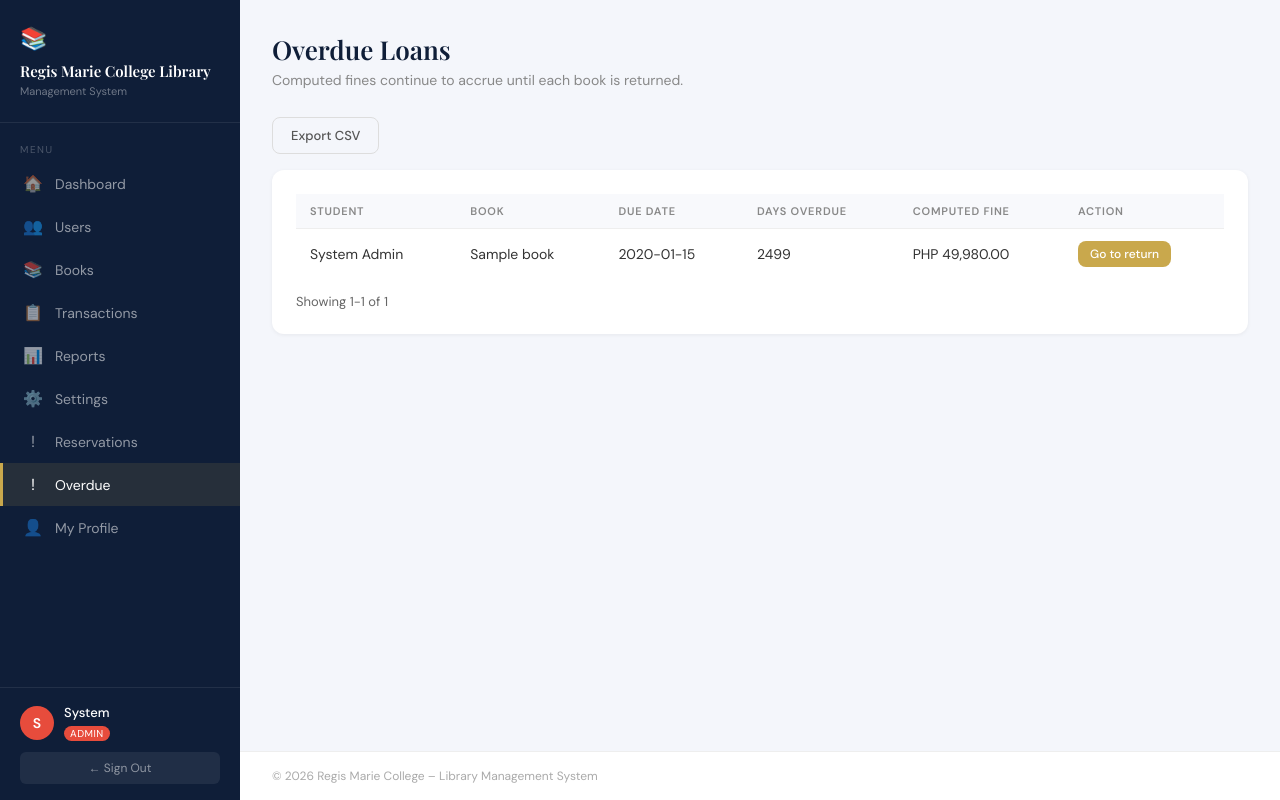
After one commit to justinealvaro12-code/Library_Management_System, a PHP site: page /lms/admin/overdue.php in a window 1280 px wide. The commit adds this page. Run offline with PHP 8.4, Linux system fonts and the light colour scheme; a user stored in the database is signed in; data comes from the database, SQL or seed files in the repository; tables that the repository leaves empty hold one stand-in row (values such as "Sample post").

Commit message:
feat: overdue notifications

```diff
--- /dev/null
+++ b/admin/overdue.php
@@ -0,0 +1,18 @@
+<?php
+require_once '../includes/config.php';
+require_once '../includes/pagination.php';
+require_once '../includes/overdue_queue.php';
+require_once '../includes/reservations.php';
+requireRole('admin');
+
+$pageTitle = 'Overdue Loans';
+$activePage = 'overdue';
+$totalRecords = overdueCount($conn);
+$pager = paginate($totalRecords, 20);
+$records = overdueRows($conn, $pager['per_page'], $pager['offset']);
+require_once '../includes/header.php';
+?>
+<div class="page-header"><h1>Overdue Loans</h1><p>Computed fines continue to accrue until each book is returned.</p></div>
+<div style="margin-bottom:16px"><a class="btn btn-outline" href="exports/overdue.php">Export CSV</a></div>
+<?php require '../includes/overdue_table.php'; ?>
+<?php require_once '../includes/footer.php'; ?>
--- a/includes/header.php
+++ b/includes/header.php
@@ -6,6 +6,20 @@ if (!defined('SITE_URL')) {
 // includes/header.php — call with $pageTitle and $activePage set
 $role = $_SESSION['user_role'] ?? '';
 $name = $_SESSION['user_name'] ?? '';
+
+$studentNotice = null;
+if ($role === 'student') {
+    $studentNotice = dbSelect($conn,
+        "SELECT
+            COALESCE(SUM(status = 'borrowed' AND due_date >= CURDATE() AND due_date <= DATE_ADD(CURDATE(), INTERVAL 2 DAY)), 0) AS due_soon,
+            COALESCE(SUM(status = 'borrowed' AND due_date < CURDATE()), 0) AS overdue_count,
+            COALESCE(SUM(CASE
+                WHEN status = 'returned' AND fine_amount > 0 AND fine_paid = 'no' THEN fine_amount
+                WHEN status = 'borrowed' AND due_date < CURDATE() THEN DATEDIFF(CURDATE(), due_date) * ?
+                ELSE 0 END), 0) AS estimated_unpaid_fines
+         FROM borrow_records WHERE user_id = ?",
+        'di', [FINE_PER_DAY, (int)$_SESSION['user_id']])->fetch_assoc();
+}
 
 $navItems = [];
 if ($role === 'admin') {
@@ -24,6 +38,7 @@ if ($role === 'admin') {
         ['url' => SITE_URL.'/librarian/books.php',         'icon' => '📚', 'label' => 'Books',         'key' => 'books'],
         ['url' => SITE_URL.'/librarian/issue_book.php',    'icon' => '➕', 'label' => 'Issue Book',    'key' => 'issue_book'],
         ['url' => SITE_URL.'/librarian/return_book.php',   'icon' => '↩️', 'label' => 'Return Book',   'key' => 'return_book'],
+        ['url' => SITE_URL.'/librarian/reservations.php',  'icon' => '📅', 'label' => 'Reservations',  'key' => 'reservations'],
         ['url' => SITE_URL.'/librarian/transactions.php',  'icon' => '📋', 'label' => 'Transactions',  'key' => 'transactions'],
         ['url' => SITE_URL.'/librarian/reports.php',       'icon' => '📊', 'label' => 'Reports',       'key' => 'reports'],
         ['url' => SITE_URL.'/librarian/profile.php',       'icon' => '👤', 'label' => 'My Profile',    'key' => 'profile'],
@@ -33,10 +48,17 @@ if ($role === 'admin') {
         ['url' => SITE_URL.'/student/dashboard.php',  'icon' => '🏠', 'label' => 'Dashboard', 'key' => 'dashboard'],
         ['url' => SITE_URL.'/student/search.php',     'icon' => '🔍', 'label' => 'Search Books', 'key' => 'search'],
         ['url' => SITE_URL.'/student/borrowed.php',   'icon' => '📖', 'label' => 'My Books',   'key' => 'borrowed'],
+        ['url' => SITE_URL.'/student/reservations.php', 'icon' => '📅', 'label' => 'My Reservations', 'key' => 'reservations'],
         ['url' => SITE_URL.'/student/history.php',    'icon' => '🕐', 'label' => 'History',    'key' => 'history'],
         ['url' => SITE_URL.'/student/profile.php',    'icon' => '👤', 'label' => 'My Profile',  'key' => 'profile'],
     ];
 }
+
+$navItems = match ($role) {
+    'admin' => array_merge(array_slice($navItems, 0, -1), [['url' => SITE_URL.'/librarian/reservations.php', 'icon' => '!', 'label' => 'Reservations', 'key' => 'reservations'], ['url' => SITE_URL.'/admin/overdue.php', 'icon' => '!', 'label' => 'Overdue', 'key' => 'overdue']], array_slice($navItems, -1)),
+    'librarian' => array_merge(array_slice($navItems, 0, -1), [['url' => SITE_URL.'/librarian/overdue.php', 'icon' => '!', 'label' => 'Overdue', 'key' => 'overdue']], array_slice($navItems, -1)),
+    default => $navItems,
+};
 
 $roleColors = ['admin' => '#e74c3c', 'librarian' => '#2980b9', 'student' => '#27ae60'];
 $roleColor  = $roleColors[$role] ?? '#555';
@@ -380,3 +402,10 @@ $roleColor  = $roleColors[$role] ?? '#555';
 
 <div class="content-wrap">
 <main class="main">
+<?php if ($studentNotice && ((int)$studentNotice['due_soon'] > 0 || (int)$studentNotice['overdue_count'] > 0 || (float)$studentNotice['estimated_unpaid_fines'] > 0)): ?>
+  <div class="alert <?= (int)$studentNotice['overdue_count'] > 0 ? 'alert-danger' : 'alert-success' ?>">
+    <?php if ((int)$studentNotice['due_soon'] > 0): ?><div><?= (int)$studentNotice['due_soon'] ?> loan(s) due within 2 days.</div><?php endif; ?>
+    <?php if ((int)$studentNotice['overdue_count'] > 0): ?><div><?= (int)$studentNotice['overdue_count'] ?> loan(s) overdue.</div><?php endif; ?>
+    <div>Estimated unpaid fines (includes fines still accruing): PHP <?= number_format((float)$studentNotice['estimated_unpaid_fines'], 2) ?></div>
+  </div>
+<?php endif; ?>
--- /dev/null
+++ b/includes/overdue_queue.php
@@ -0,0 +1,31 @@
+<?php
+if (!defined('SITE_URL')) {
+    http_response_code(403);
+    exit('Forbidden');
+}
+
+function overdueCount($conn): int {
+    $row = dbSelect($conn,
+        "SELECT COUNT(*) AS c FROM borrow_records WHERE status = 'borrowed' AND due_date < CURDATE()"
+    )->fetch_assoc();
+    return (int)($row['c'] ?? 0);
+}
+
+function overdueRows($conn, int $limit = 0, int $offset = 0) {
+    $sql = "SELECT br.id, br.user_id, br.book_id, br.due_date, u.full_name, u.student_id, b.title
+            FROM borrow_records br
+            JOIN users u ON u.id = br.user_id
+            JOIN books b ON b.id = br.book_id
+            WHERE br.status = 'borrowed' AND br.due_date < CURDATE()
+            ORDER BY br.due_date ASC, u.full_name ASC, u.student_id ASC, b.title ASC, br.id ASC";
+    if ($limit > 0) {
+        $sql .= ' LIMIT ? OFFSET ?';
+        return dbSelect($conn, $sql, 'ii', [$limit, $offset]);
+    }
+    return $conn->query($sql);
+}
+
+function overdueDetails(array $row): array {
+    return ['days' => daysOverdue($row['due_date']), 'fine' => calculateFine($row['due_date'])];
+}
+?>
--- /dev/null
+++ b/includes/overdue_table.php
@@ -0,0 +1,28 @@
+<?php
+if (!defined('SITE_URL')) {
+    http_response_code(403);
+    exit('Forbidden');
+}
+?>
+<div class="card">
+  <div class="table-wrap">
+    <table>
+      <thead><tr><th>Student</th><th>Book</th><th>Due Date</th><th>Days Overdue</th><th>Computed Fine</th><th>Action</th></tr></thead>
+      <tbody>
+      <?php if ($totalRecords === 0): ?>
+        <tr><td colspan="6" style="text-align:center;color:#888;padding:24px">No overdue loans.</td></tr>
+      <?php else: while ($row = $records->fetch_assoc()): $overdue = overdueDetails($row); ?>
+        <tr>
+          <td><?= htmlspecialchars($row['full_name']) ?><br><span style="font-size:11px;color:#888"><?= htmlspecialchars($row['student_id'] ?? '') ?></span></td>
+          <td><?= htmlspecialchars($row['title']) ?></td>
+          <td><?= htmlspecialchars($row['due_date']) ?></td>
+          <td><?= $overdue['days'] ?></td>
+          <td>PHP <?= number_format($overdue['fine'], 2) ?></td>
+          <td><a class="btn btn-sm btn-gold" href="<?= SITE_URL ?>/librarian/return_book.php?borrow_id=<?= (int)$row['id'] ?>">Go to return</a></td>
+        </tr>
+      <?php endwhile; endif; ?>
+      </tbody>
+    </table>
+  </div>
+  <?php if ($totalRecords > 0): ?><?= renderPagination($pager) ?><?php endif; ?>
+</div>
```
Also changed, not shown: admin/exports/overdue.php (added, +15 -0 lines), librarian/exports/overdue.php (added, +15 -0 lines), librarian/overdue.php (added, +18 -0 lines), README.md.
